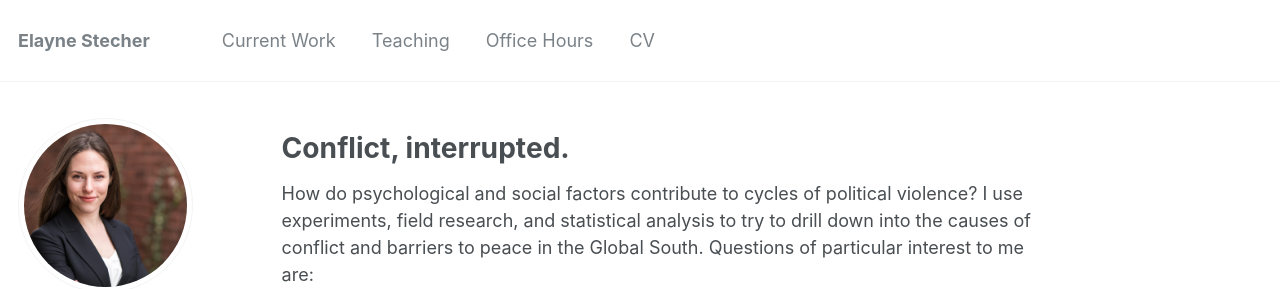
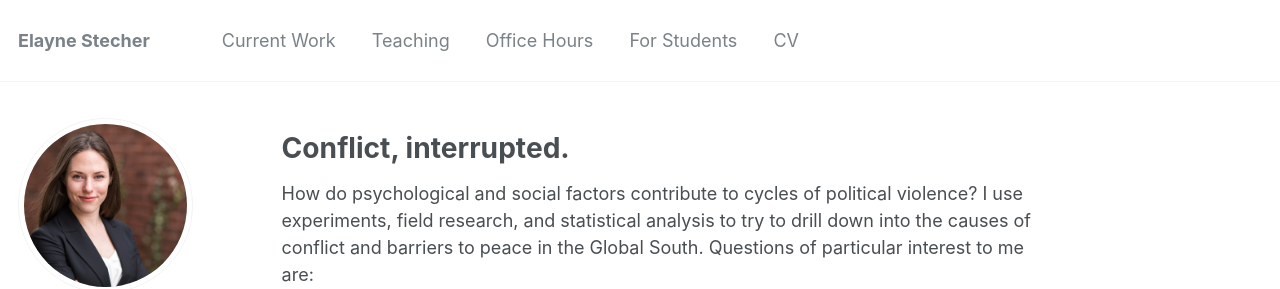
Before and after one commit to estech01/estech01.github.io, a Jekyll site: the page built from _pages/about.md, in a window 1280 px wide and 1152 px high. Shown: the top 289 px of the window. Built offline with Jekyll 4.4.1, drawn with Linux system fonts in a browser that asks for light colours.

Commit message:
Update navigation.yml

```diff
--- a/_data/navigation.yml
+++ b/_data/navigation.yml
@@ -12,8 +12,8 @@ main:
   - title: "Office Hours"
     url: /oh/
 
- # - title: "Blog Posts"
- #   url: /year-archive/
+  - title: "For Students"
+    url: /forstudents/
 
   - title: "CV"
     url: /cv/
```
